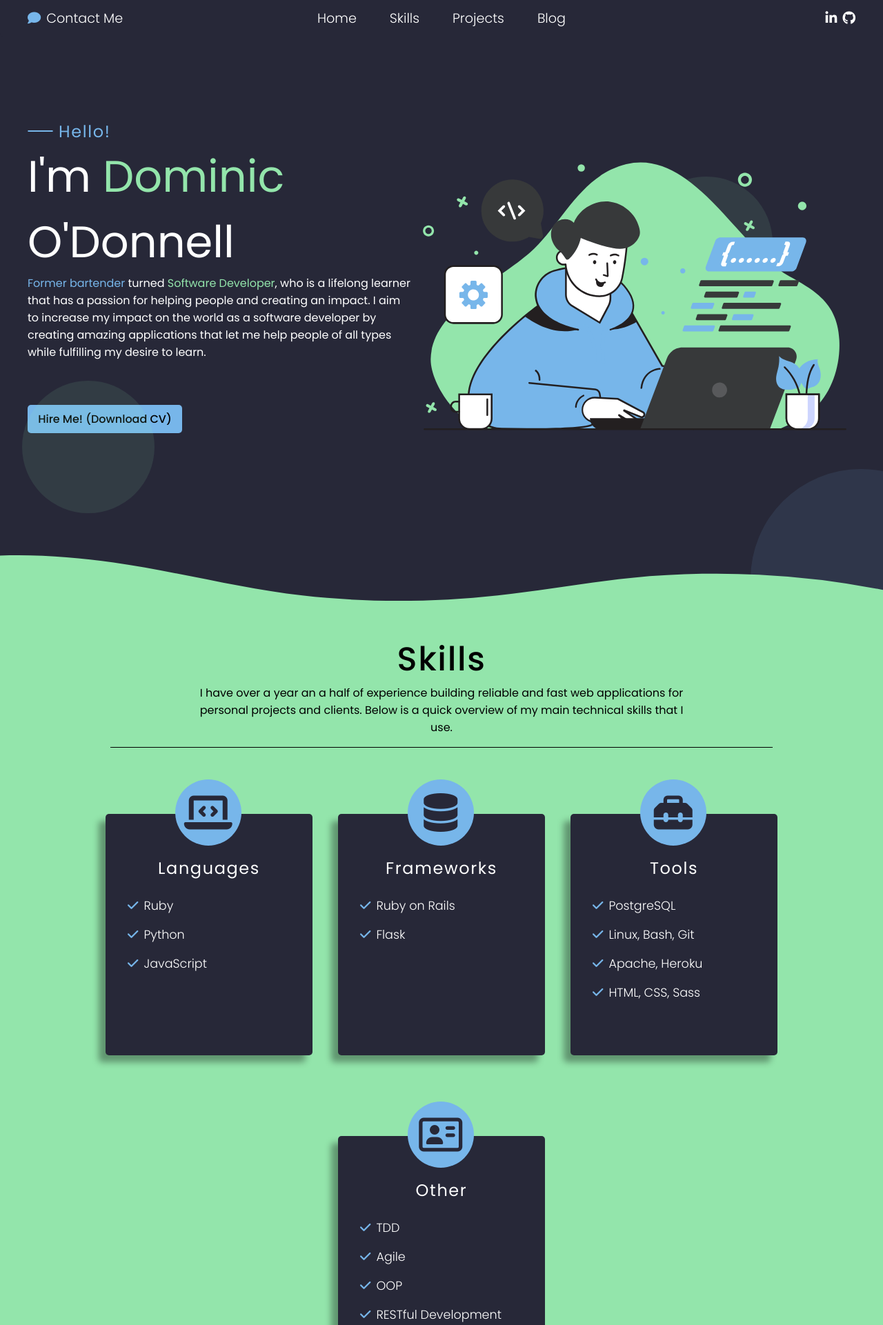
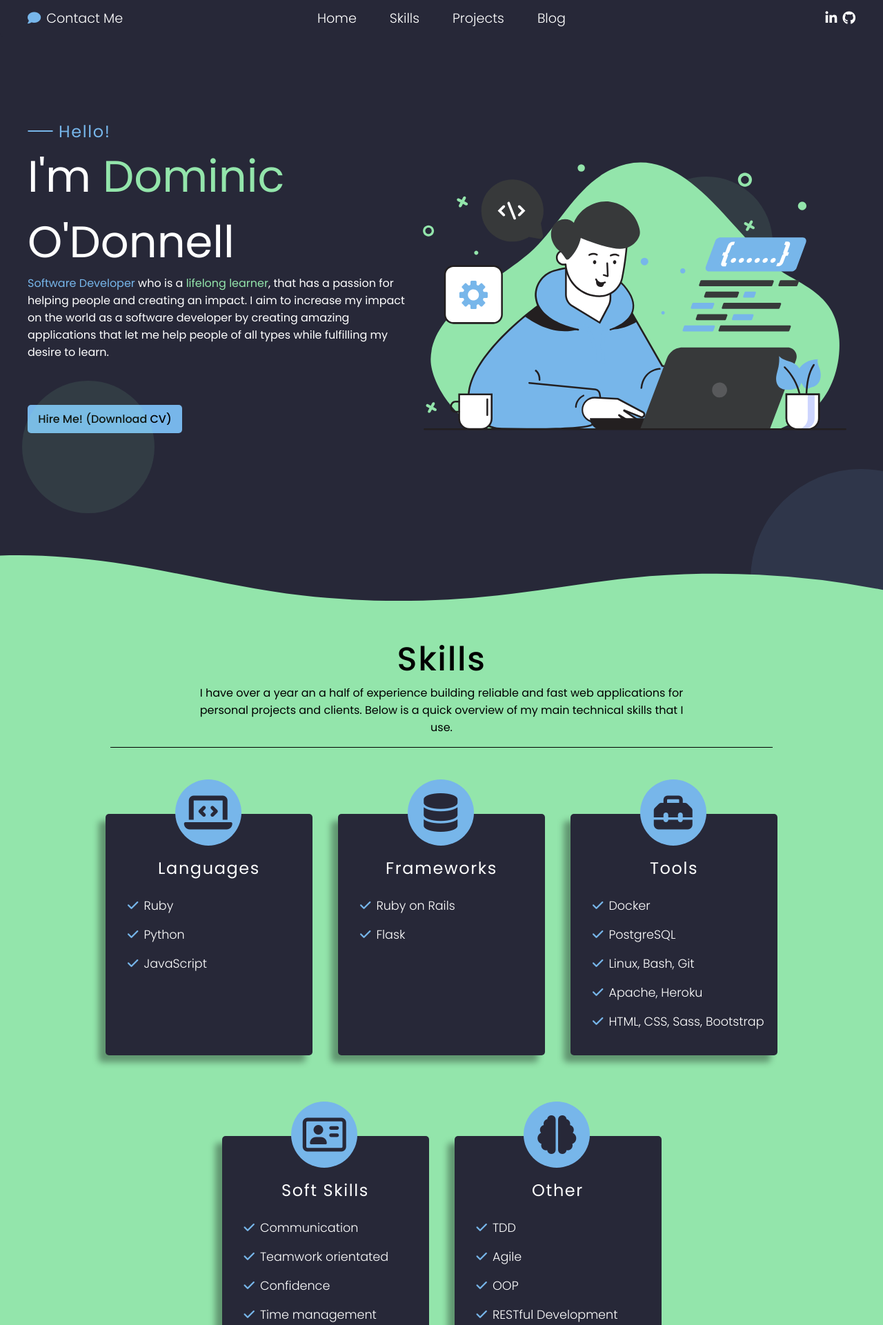
Before and after one commit to Dominicod/Portfolio, a Flask app: page / in a window 1280 px wide. Shown: the top 1921 px of the page at 69% size. Run offline with Flask 2, Linux system fonts and the light colour scheme; some libraries are stand-ins or nearby versions.

Commit message:
feat: update index template and SCSS with new information

```diff
--- a/webApp/templates/index.html
+++ b/webApp/templates/index.html
@@ -86,9 +86,9 @@
                 O'Donnell
             </h1>
             <p class="frontpage-txt">
-                <span style="color: var(--color-primary)">Former bartender</span>
-                turned
-                <span style="color: var(--color-secondary)">Software Developer</span>, who is a lifelong learner that has a passion for
+                <span style="color: var(--color-primary)">Software Developer</span>
+                who is a
+                <span style="color: var(--color-secondary)">lifelong learner</span>, that has a passion for
 helping people and creating an impact. I aim to increase my impact on the world as a software
 developer by creating amazing applications that let me help people of all types while fulfilling my
 desire to learn.
@@ -195,6 +195,10 @@ desire to learn.
                     <ul class="skills">
                         <li>
                             <i class="text-primary fa fa-solid fa-check"></i>
+                            <p class="text-white">Docker</p>
+                        </li>
+                        <li>
+                            <i class="text-primary fa fa-solid fa-check"></i>
                             <p class="text-white">PostgreSQL</p>
                         </li>
                         <li>
@@ -207,7 +211,7 @@ desire to learn.
                         </li>
                         <li>
                             <i class="text-primary fa fa-solid fa-check"></i>
-                            <p class="text-white">HTML, CSS, Sass</p>
+                            <p class="text-white">HTML, CSS, Sass, Bootstrap</p>
                         </li>
                     </ul>
                 </div>
@@ -216,6 +220,38 @@ desire to learn.
                 <div class="skill-img-background">
                     <div class="skill-img">
                         <i class="fa fa-regular fa-address-card"></i>
+                    </div>
+                </div>
+                <div class="skill-card">
+                    <h3 class="text-white">Soft Skills</h3>
+                    <ul class="skills">
+                        <li>
+                            <i class="text-primary fa fa-solid fa-check"></i>
+                            <p class="text-white">Communication</p>
+                        </li>
+                        <li>
+                            <i class="text-primary fa fa-solid fa-check"></i>
+                            <p class="text-white">Teamwork orientated</p>
+                        </li>
+                        <li>
+                            <i class="text-primary fa fa-solid fa-check"></i>
+                            <p class="text-white">Confidence</p>
+                        </li>
+                        <li>
+                            <i class="text-primary fa fa-solid fa-check"></i>
+                            <p class="text-white">Time management</p>
+                        </li>
+                        <li>
+                            <i class="text-primary fa fa-solid fa-check"></i>
+                            <p class="text-white">Leadership</p>
+                        </li>
+                    </ul>
+                </div>
+            </div>
+            <div class="skill-card-container appear">
+                <div class="skill-img-background">
+                    <div class="skill-img">
+                        <i class="fa fa-solid fa-brain"></i>
                     </div>
                 </div>
                 <div class="skill-card">
@@ -275,20 +311,20 @@ desire to learn.
         <div class="page-container">
             <div class="project-card-container appear">
                 <div class="project-card">
-                    <div class="prj-img dlorg-img"></div>
-                    <h3 class="text-primary">dlorg</h3>
-                    <h4 class="text-primary">Solo Project | 2 Day Timeline</h4>
+                    <div class="prj-img relational-img"></div>
+                    <h3 class="text-primary">Relational Rails</h3>
+                    <h4 class="text-primary">Solo Project | 6 Day Timeline</h4>
                     <p class="text-white">
-                        This program is designed to organize your downloads folder into
-                        subdirectories allowing the user to edit each extension and create new
-                        subdirectories to allow for ease of use. Compatible with most Linux distros
-                        and MacOS (Monterey)
+                        This project is created to learn how to design a one to many relationship schema, create web pages that allow users CRUD resources, create instance and class methods on a Rails model that uses ActiveRecord, and write model and feature tests.
                     </p>
                     <div class="prj-buttons">
                         <a class="text-git" href="https://github.com/Dominicod/dlorg" target="_blank">Source Code</a>
                     </div>
                     <div class="prj-skill-used text-white">
-                        <span>Bash</span>
+                        <span>Ruby on Rails</span>
+                        <span>RSpec</span>
+                        <span>SimpleCov</span>
+                        <span>Bootstrap</span>
                     </div>
                 </div>
             </div>
```
Also changed, not shown: webApp/static/img/project-img/relational.png (added).
